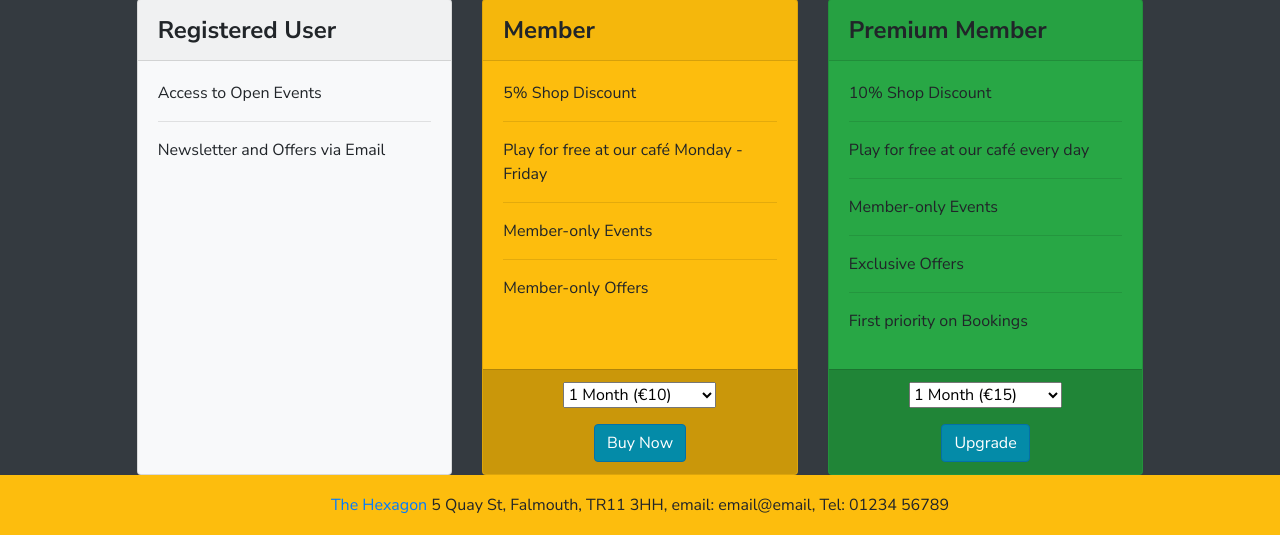
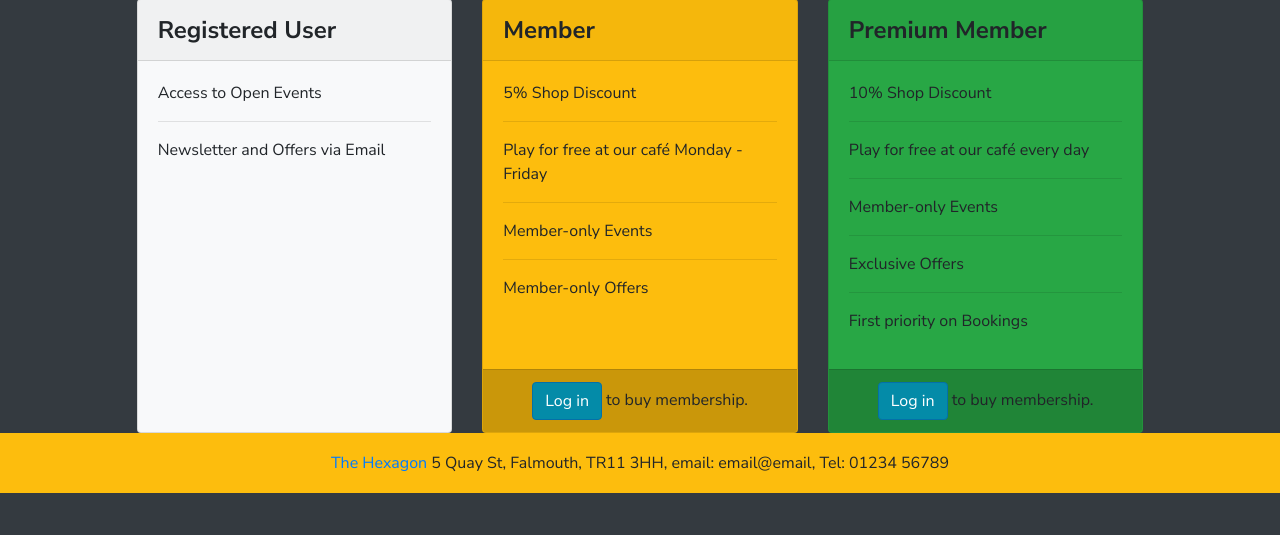
Before and after one commit to BonnieMcb/boardgame, a Django app: page /membership/ in a window 1280 px wide. Shown: the part 377-912 px from the top of the page. After the commit the page ends 870 px from the top, so only its background shows below. Run offline with Django 3.2, Linux system fonts and the light colour scheme; some libraries are stand-ins or nearby versions.

Commit message:
Hide membership buy buttons for AnonymousUser. Also re-add delete button for memberships in bag

```diff
--- a/bag/templates/bag/bag.html
+++ b/bag/templates/bag/bag.html
@@ -86,6 +86,9 @@
                                         <a class="remove-item text-danger float-right" id="remove_{{ item.item_id }}" data-size="{{ item.size }}"><small>Remove</small></a>
                                         {% else %}
                                         {{ item.quantity }}
+                                        <p>
+                                            <a class="remove-item text-danger float-right" id="remove_{{ item.item_id }}" data-size="{{ item.size }}"><small>Remove</small></a>
+                                        </p>
                                         {% endif %}
                                     </td>
                                     <td class="py-3 align-middle text-right">
--- a/membership/templates/membership/membership.html
+++ b/membership/templates/membership/membership.html
@@ -60,6 +60,7 @@
                     <p>Member-only Offers</p>
                 </div>
                 <div class="card-footer">
+                    {% if not user.is_anonymous %}
                     <form class="form" action="{% url 'add_to_bag' 5000 %}" method="POST">
                         {% csrf_token %}
                         <div class="form-row mb-3 justify-content-center">
@@ -75,6 +76,13 @@
                             <input type="submit" class="btn btn-primary float-right" value="Buy Now">
                         </div>
                     </form>
+                    {% else %}
+                    <div class="row">
+                        <div class="col text-center">
+                            <a href="{% url 'account_login' %}" class="btn btn-primary">Log in</a> to buy membership.
+                        </div>
+                    </div>
+                    {% endif %}
                 </div>
             </div>
             <div class="card bg-success">
@@ -91,6 +99,7 @@
                     <p>First priority on Bookings</p>
                 </div>
                 <div class="card-footer">
+                    {% if not user.is_anonymous %}
                     <form class="form" action="{% url 'add_to_bag' 5000 %}" method="POST">
                         {% csrf_token %}
                         <div class="form-row mb-3 justify-content-center">
@@ -106,6 +115,13 @@
                             <input type="submit" class="btn btn-primary float-right" value="Upgrade">
                         </div>
                     </form>
+                    {% else %}
+                    <div class="row">
+                        <div class="col text-center">
+                            <a href="{% url 'account_login' %}" class="btn btn-primary">Log in</a> to buy membership.
+                        </div>
+                    </div>
+                    {% endif %}
                 </div>
             </div>
         </div>
```
